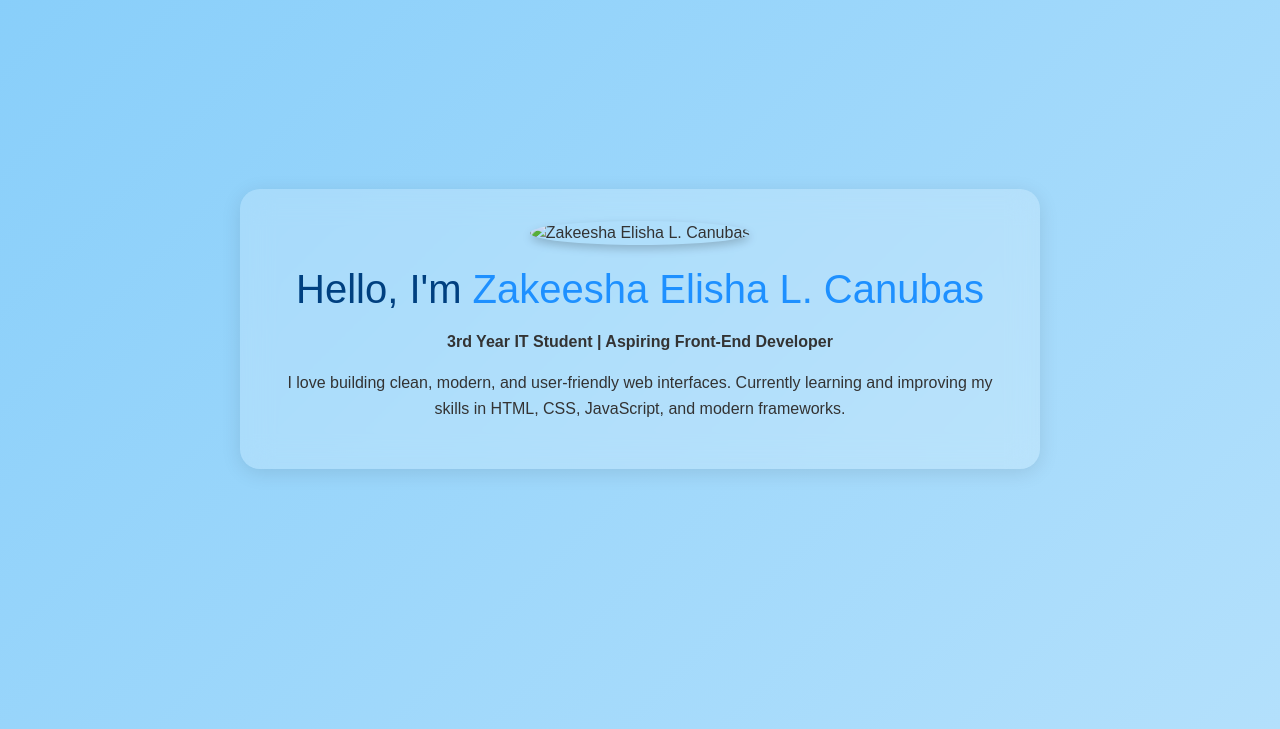
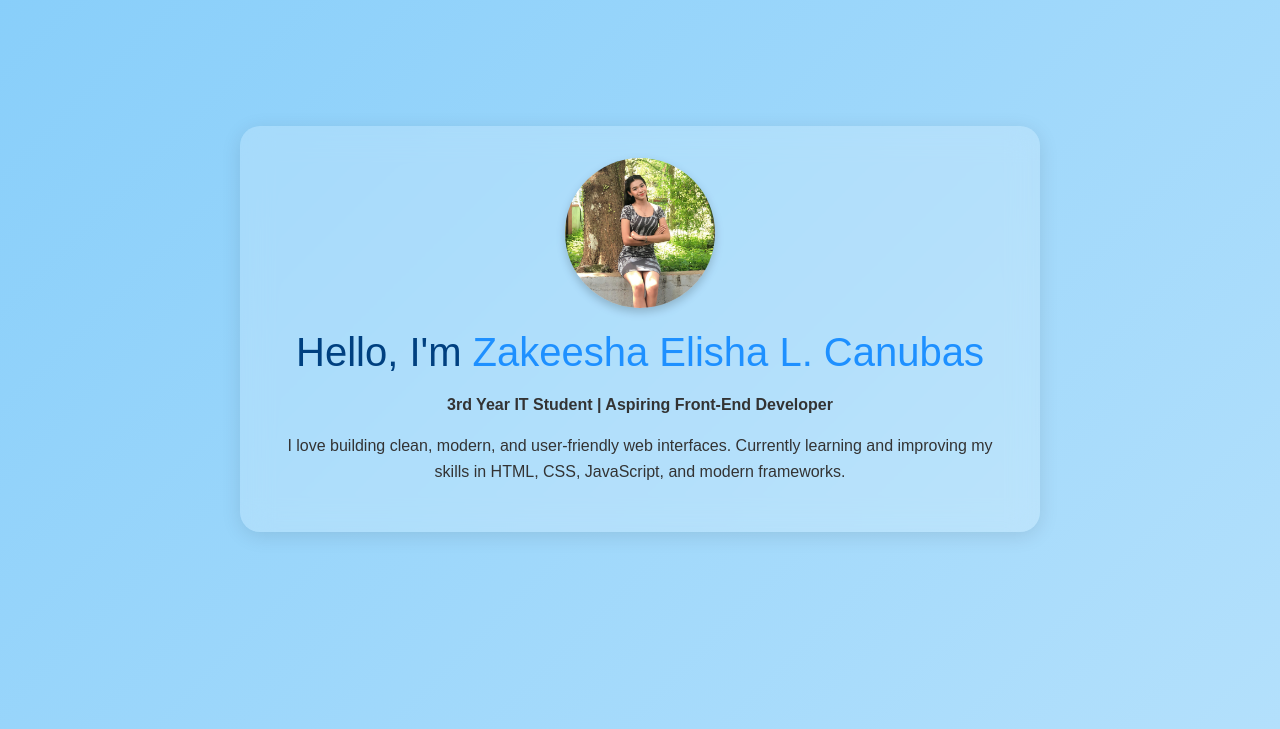
Before and after one commit to ishaec/ishaec.github.io, a plain HTML site: page index.html in a window 1280 px wide. Shown: the part 71-800 px from the top of the page. Drawn offline with nearby package versions, Linux system fonts and the light colour scheme.

Commit message:
index.html

```diff
--- a/index.html
+++ b/index.html
@@ -64,7 +64,6 @@
 </head>
 
 <body>
-  <!-- Navbar -->
   <nav class="navbar navbar-expand-lg fixed-top shadow-sm">
     <div class="container">
       <a class="navbar-brand fw-bold" href="#">
@@ -83,17 +82,15 @@
     </div>
   </nav>
 
-  <!-- Home -->
   <section id="home">
     <div class="glass">
-      <img src="images/me.jpg" alt="Zakeesha Elisha L. Canubas" class="profile-img">
+      <img src="me.jpg" alt="Zakeesha Elisha L. Canubas" class="profile-img">
       <h1>Hello, I'm <span style="color:#1e90ff">Zakeesha Elisha L. Canubas</span></h1>
       <p><strong>3rd Year IT Student | Aspiring Front-End Developer</strong></p>
       <p>I love building clean, modern, and user-friendly web interfaces. Currently learning and improving my skills in HTML, CSS, JavaScript, and modern frameworks.</p>
     </div>
   </section>
 
-  <!-- About -->
   <section id="about" class="py-5">
     <div class="container">
       <div class="glass shadow-lg p-4">
@@ -105,7 +102,6 @@
     </div>
   </section>
 
-  <!-- CV -->
   <section id="cv">
     <div class="glass">
       <h2>Curriculum Vitae</h2>
@@ -114,7 +110,6 @@
     </div>
   </section>
 
-  <!-- Portfolio -->
   <section id="portfolio" class="py-5">
     <div class="container">
       <h2 class="text-center mb-4">My Projects</h2>
@@ -132,7 +127,6 @@
     </div>
   </section>
 
-  <!-- Contact -->
   <section id="contact">
     <div class="glass">
       <h2>Contact Me</h2>
@@ -146,7 +140,6 @@
     </div>
   </section>
 
-  <!-- Footer -->
   <footer>
     <div class="footer-container">
       <div class="footer-section">
@@ -176,7 +169,6 @@
     <div class="footer-bottom"><p>© 2025 Zakeesha Elisha L. Canubas. All rights reserved.</p></div>
   </footer>
 
-  <!-- Animations -->
   <script>
     const observer=new IntersectionObserver(entries=>{
       entries.forEach(e=>e.isIntersecting?e.target.classList.add('visible'):e.target.classList.remove('visible'))
```
